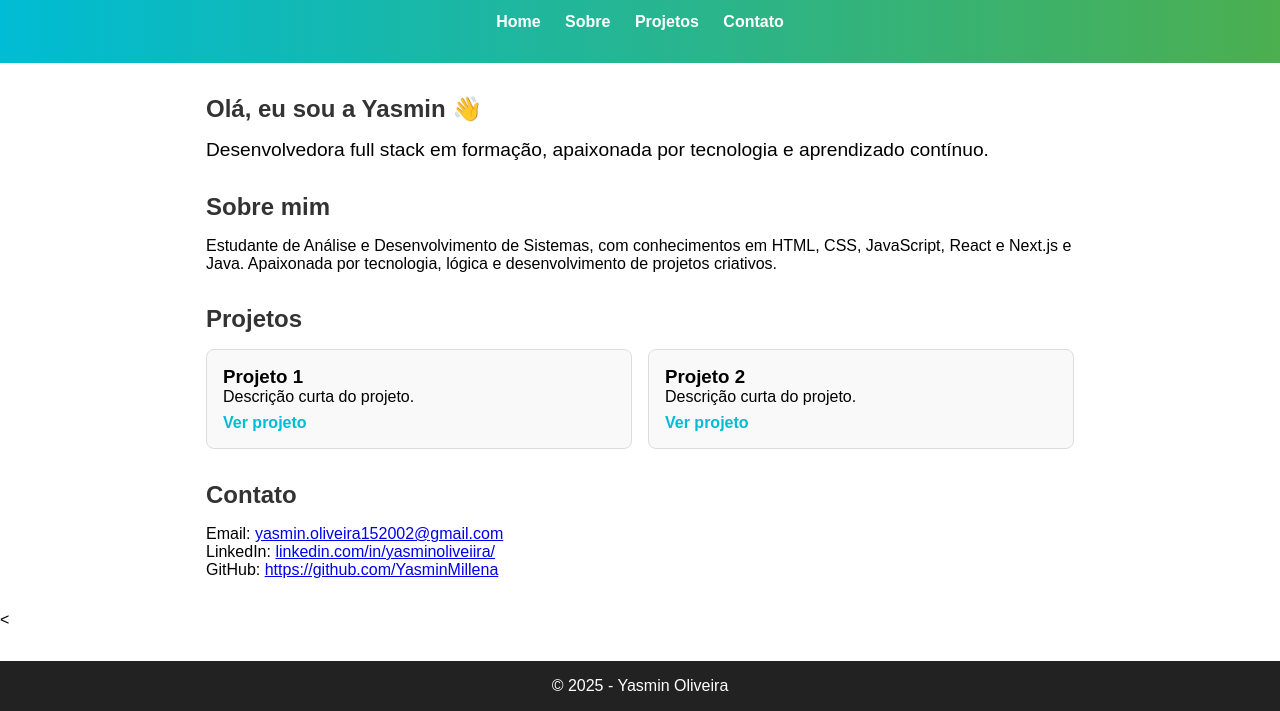
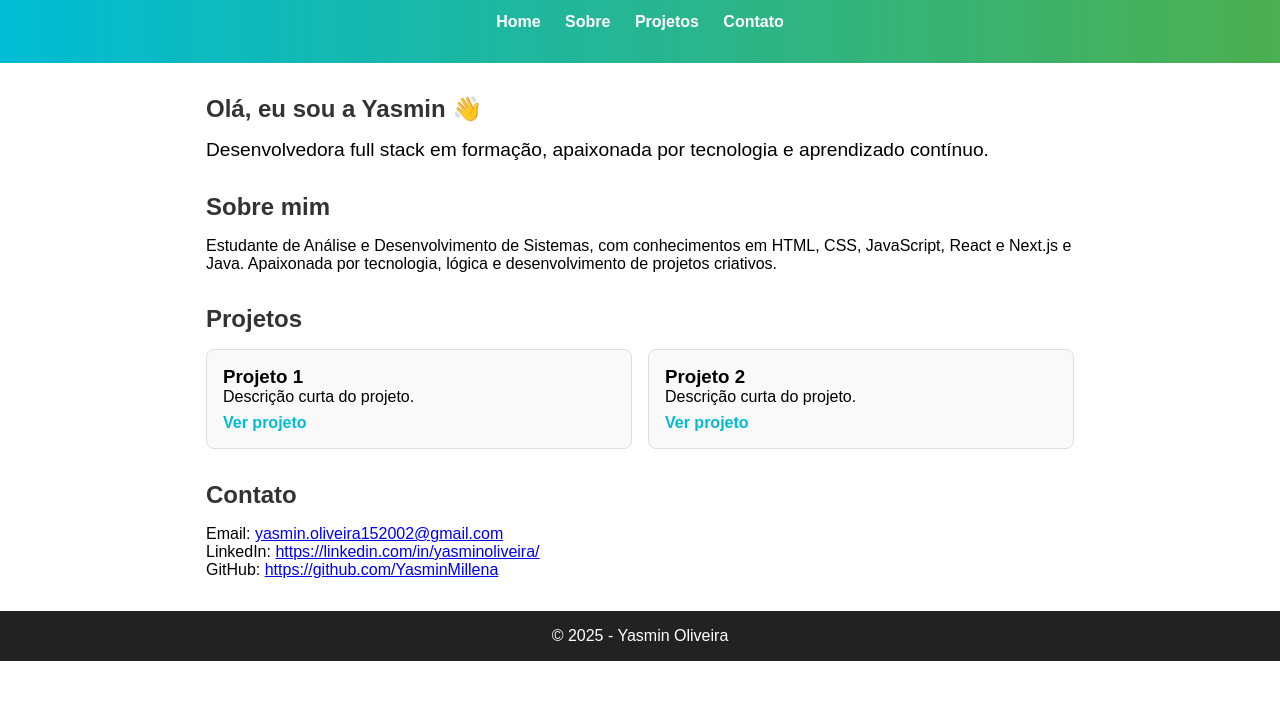
Before and after one commit to YasminMillena/Meu-Portfolio, a plain HTML site: page index.html in a window 1280 px wide. Shown: the part 109-820 px from the top of the page. Drawn offline with Linux system fonts and the light colour scheme.

Commit message:
Update index.html

```diff
--- a/index.html
+++ b/index.html
@@ -1,7 +1,7 @@
-<link rel="stylesheet" href="style.css">
 
 
 <!DOCTYPE html>
+
 <html lang="pt-br">
 <head>
   <meta charset="UTF-8">
@@ -56,11 +56,11 @@
   <section id="contato" class="container">
     <h2>Contato</h2>
     <p>Email: <a href="mailto:yasmin@email.com">yasmin.oliveira152002@gmail.com</a></p>
-    <p>LinkedIn: <a href="https://linkedin.com/in/seuusuario" target="_blank">linkedin.com/in/yasminoliveiira/</a></p>
+    <p>LinkedIn: <a href="https://linkedin.com/in/seuusuario" target="_blank">https://linkedin.com/in/yasminoliveira/</a></p>
     <p>GitHub: <a href="https://github.com/seuusuario" target="_blank">https://github.com/YasminMillena</a></p>
   </section>
 
-  <
+
   <footer>
     <p>© 2025 - Yasmin Oliveira</p>
   </footer>
```
